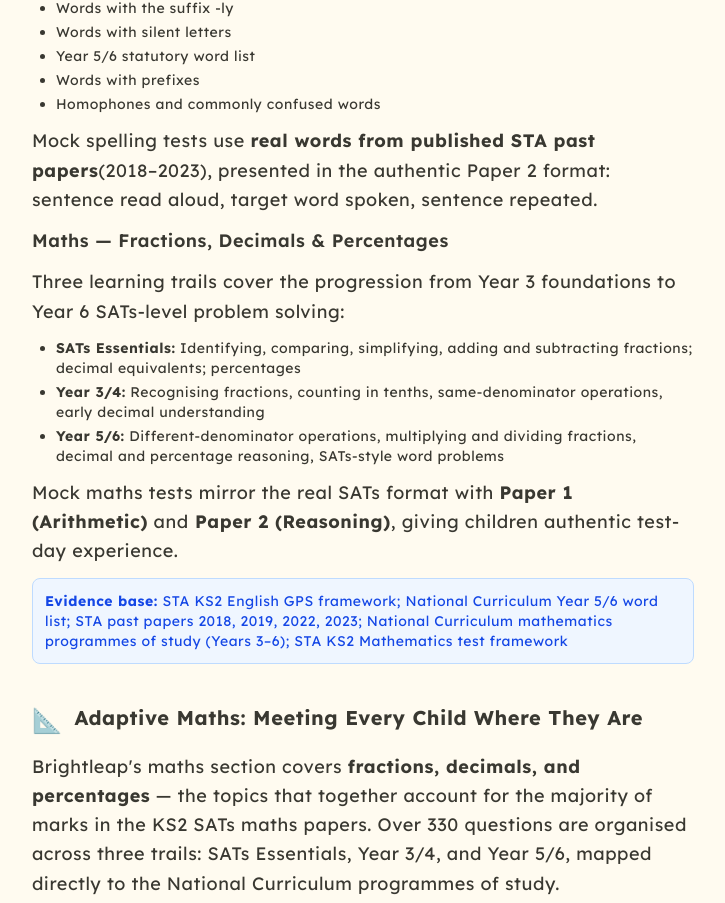
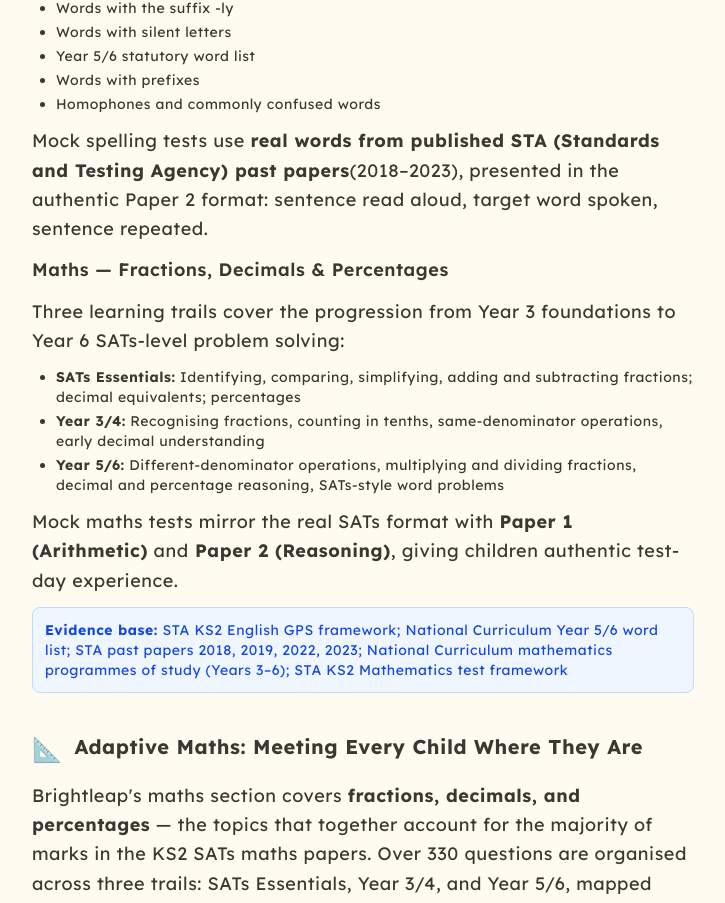
Before and after one commit to brightleap-app/brightleap, a React (Vite) app: page /our-approach in a window 1280 px wide. Shown: the part 2631-3534 px from the top of the page, without its empty margins (277-1002 px from the left). Built offline with nearby package versions, Linux system fonts and the light colour scheme; no server answers; a web font is replaced by a local one.

Commit message:
Expand STA acronym for clarity — Standards and Testing Agency
STA is correct (the UK body that publishes SATs papers) but
unfamiliar to most parents. Added the expansion in brackets
on first use in About and Our Approach pages.

Co-Authored-By: Claude Opus 4.6 (1M context) <noreply@anthropic.com>

```diff
--- a/src/screens/About.jsx
+++ b/src/screens/About.jsx
@@ -93,7 +93,7 @@ export default function About() {
           <p>
             <strong>English:</strong> The spelling content covers all Year 3–6 spelling rules
             tested in the KS2 SATs. The app uses spaced repetition to bring back tricky words
-            at the right time, and our mock SATs tests use words from real STA past papers
+            at the right time, and our mock SATs tests use words from real STA (Standards and Testing Agency) past papers
             (2018–2023) in the authentic Paper 2 format.
           </p>
 
--- a/src/screens/OurApproach.jsx
+++ b/src/screens/OurApproach.jsx
@@ -145,7 +145,7 @@ export default function OurApproach() {
           <li>Homophones and commonly confused words</li>
         </ul>
         <p className="mt-3">
-          Mock spelling tests use <strong>real words from published STA past papers</strong>
+          Mock spelling tests use <strong>real words from published STA (Standards and Testing Agency) past papers</strong>
           (2018–2023), presented in the authentic Paper 2 format: sentence read aloud, target
           word spoken, sentence repeated.
         </p>
```
